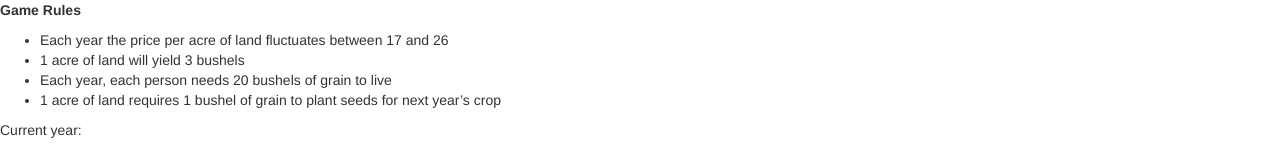
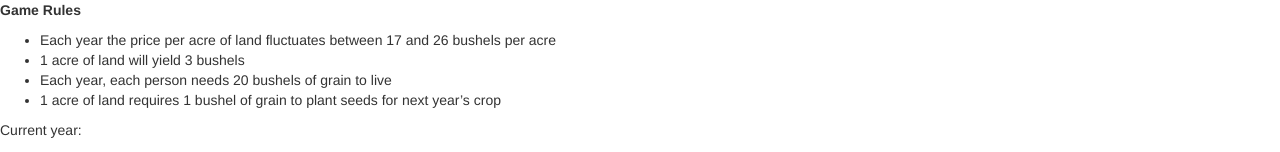
Before and after one commit to isaacg11/hammurabi-example, a website: page views/index.html in a window 1280 px wide. Shown: the top 152 px of the page. Drawn offline with nearby package versions, Linux system fonts and the light colour scheme; some packages are replaced by stand-ins of ours; no server answers.

Commit message:
Update index.html

```diff
--- a/views/index.html
+++ b/views/index.html
@@ -13,7 +13,7 @@
 
   <p><b>Game Rules</b></p>
   <ul>
-    <li>Each year the price per acre of land fluctuates between 17 and 26</li>
+    <li>Each year the price per acre of land fluctuates between 17 and 26 bushels per acre</li>
     <li>1 acre of land will yield 3 bushels</li>
     <li>Each year, each person needs 20 bushels of grain to live</li>
     <li>1 acre of land requires 1 bushel of grain to plant seeds for next year’s crop</li>
```
